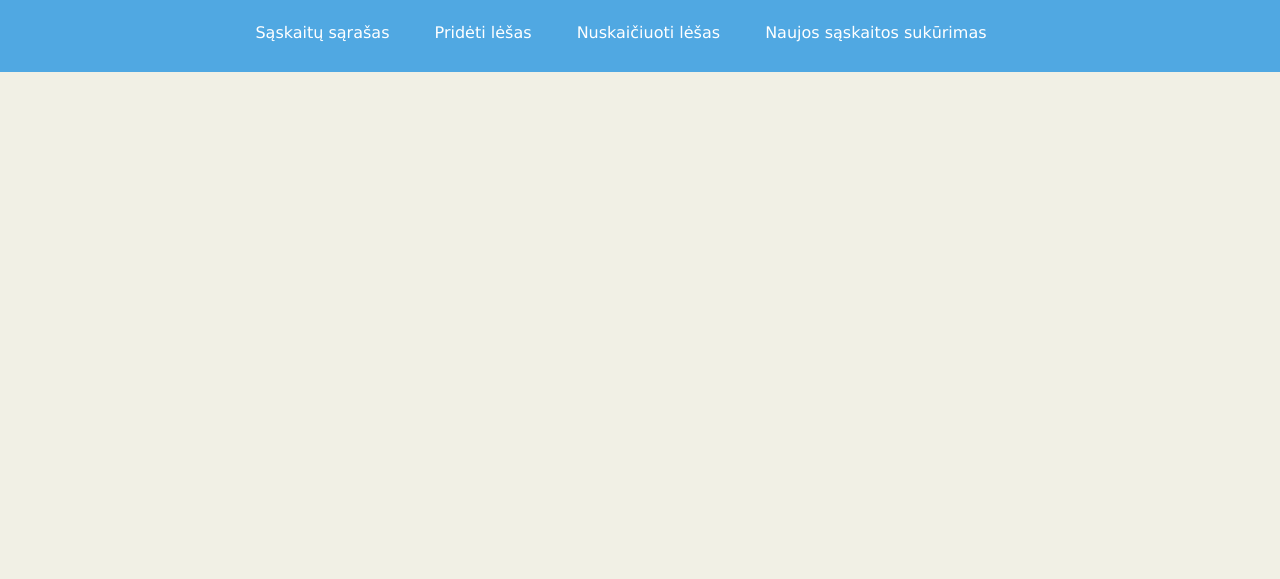
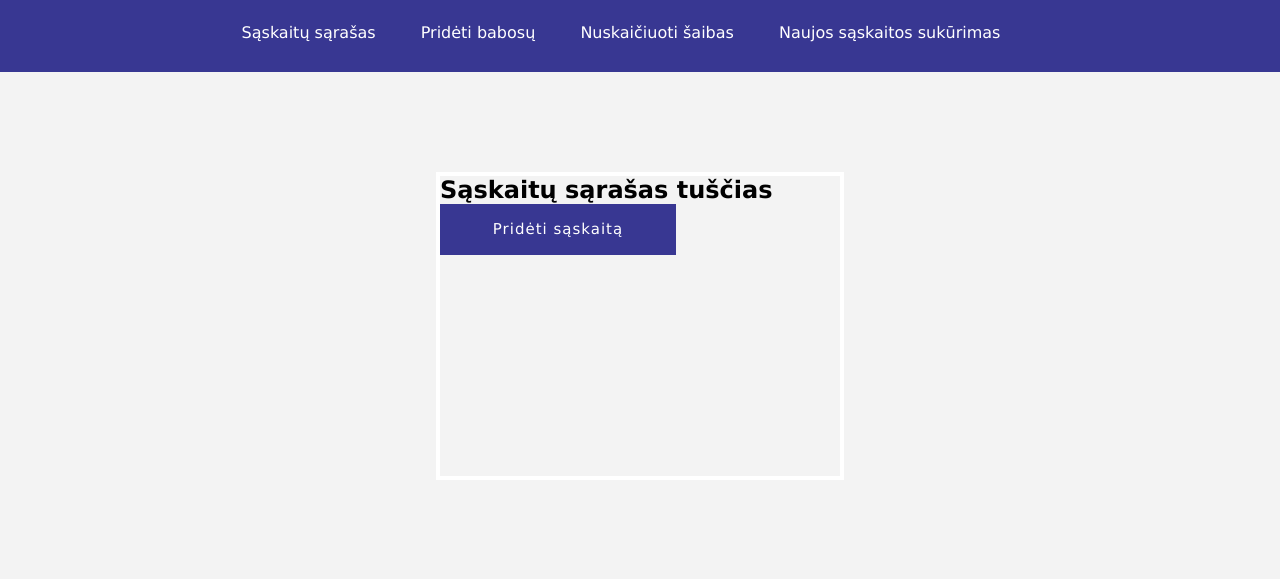
Before and after one commit to sezaite/PHP-BIT-BankApp, a PHP site: page /list.php in a window 1280 px wide. Shown: the top 579 px of the page. Run offline with PHP 8.4, Linux system fonts and the light colour scheme.

Commit message:
listo css

```diff
--- a/header.html
+++ b/header.html
@@ -1,8 +1,8 @@
 <header>
     <nav>
         <a href="./list.php">Sąskaitų sąrašas</a>
-        <a href="./add.php">Pridėti lėšas</a>
-        <a href="./cashout.php">Nuskaičiuoti lėšas</a>
+        <a href="./add.php">Pridėti babosų</a>
+        <a href="./cashout.php">Nuskaičiuoti šaibas</a>
         <a href="./new.php">Naujos sąskaitos sukūrimas</a>
     </nav>
 </header>
--- a/list.php
+++ b/list.php
@@ -1,3 +1,15 @@
+<?php
+session_start();
+
+function generateEmptyList() {
+    return "<div class='add-new-wrap'><h2>Sąskaitų sąrašas tuščias</h2><a class='btn' href='./new.php'>Pridėti sąskaitą</a></div>";
+}
+function generateList(){
+    return 'hello';
+}
+
+?>
+
 <!DOCTYPE html>
 <html lang="en">
 <head>
@@ -8,6 +20,18 @@
     <link rel="stylesheet" href="style.css">
 </head>
 <body>
-    <?php include "header.html" ?>
+    <?php include "header.html";
+    if (empty($_SESSION)) {
+    echo generateEmptyList();
+        } else {
+            echo generateList($_SESSION);
+        }
+        ?>
+    <main>
+       <?php
+
+
+?>
+    </main>
 </body>
 </html>
--- a/style.css
+++ b/style.css
@@ -5,15 +5,22 @@
     overflow: hidden;
 }
 
+:root {
+    --first-color:  rgb(243, 243, 243);
+    --second-color: rgb(56, 55, 146);
+    --third-color: #fff;
+
+}
+
 body {
-    background-color: rgb(241, 240, 229);
+    background-color: var(--first-color);
 }
 
 header{
     width: 100%;
     height: 70px;
-    background-color: rgb(80, 168, 226);
-    border: 1px solid  rgb(80, 168, 226);
+    background-color: var(--second-color);
+    border: 1px solid  var(--second-color);
     display: grid;
     grid-template-columns: 1fr 800px 1fr;
 }
@@ -28,7 +35,7 @@ nav {
 
 a {
     text-decoration: none;
-    color: rgb(255, 255, 255);
+    color: var(--third-color);
     transition: all, 0.3s;
     font-size: 16px;
     margin-right: 40px ;
@@ -37,3 +44,31 @@ a {
 a:hover {
     opacity: 0.5;
 }
+
+a.btn {
+    display: inline-block;
+    color: var(--third-color);
+    background-color: var(--second-color);
+    text-decoration: none;
+    font-size: 15px;
+    padding: 12px 16px;
+    line-height: 1.5;
+    letter-spacing: 1px;
+    border: 2px solid var(--second-color);
+    transition: all 0.5s;
+    width: 200px;
+    text-align: center;
+}
+
+.btn:hover {
+    color: var(--second-color);
+    background-color: var(--first-color);
+    cursor: pointer;
+}
+
+.add-new-wrap {
+    width: 400px;
+    height: 300px;
+    margin: 100px auto;
+    border: 4px solid var(--third-color);
+}
```
Also changed, not shown: add.php (+14 -0 lines), cashout.php (+14 -0 lines), new.php (+14 -0 lines).
